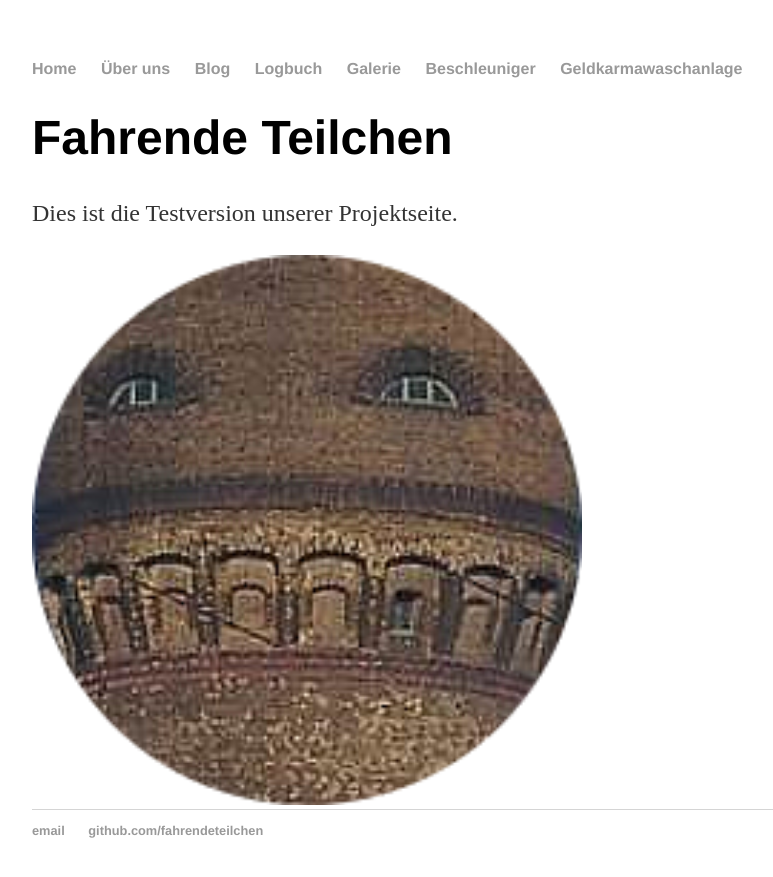
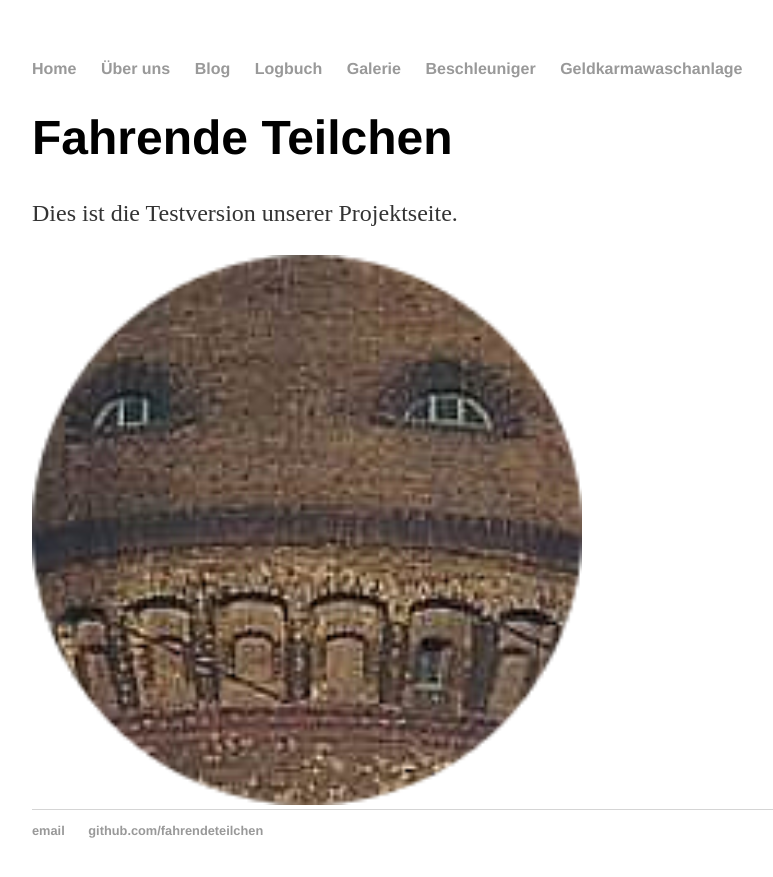
Before and after one commit to fahrendeteilchen/fahrendeteilchen.github.io, a Jekyll site: the page built from index.html, in a window 1280 px wide. Shown: the top 877 px of the page, without its empty margins (160-933 px from the left). Built offline with Jekyll 4.4.1, drawn with Linux system fonts in a browser that asks for light colours.

Commit message:
Update index.html

```diff
--- a/index.html
+++ b/index.html
@@ -6,4 +6,4 @@ title: FahrendeTeilchen
   <h1>Fahrende Teilchen</h1>
   <p>Dies ist die Testversion unserer Projektseite.</p>
 </div><!-- /.blurb -->
-<img src="./Bilder/Turmgesicht7.1.png" height=550>
+<img src="./Bilder/Turmgesicht6.png" height=550>
```
